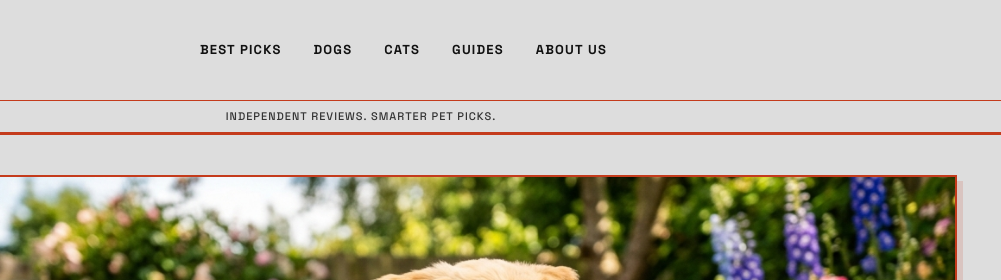
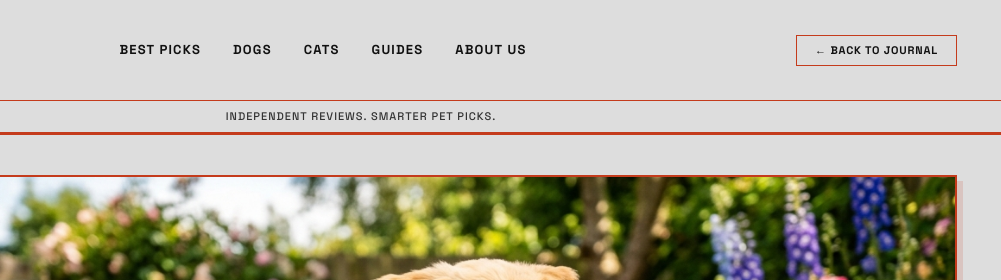
Before and after one commit to hellodework-lang/mvpets, a plain HTML site: page puppy-care.html in a window 1280 px wide. Shown: the top 280 px of the page, 279-1280 px from the left. Drawn offline with nearby package versions, Linux system fonts and the light colour scheme; a web font is replaced by a local one.

Commit message:
Add BACK TO JOURNAL button in puppy-care.html masthead

```diff
--- a/puppy-care.html
+++ b/puppy-care.html
@@ -328,6 +328,11 @@
         <a href="index.html#guides" class="nav-link">GUIDES</a>
         <a href="index.html#how-we-review" class="nav-link">ABOUT US</a>
       </nav>
+
+      <!-- Back Action Button -->
+      <div class="masthead-actions">
+        <a href="index.html" class="btn btn-secondary" style="padding: 9px 18px; font-size: 11px;">&larr; BACK TO JOURNAL</a>
+      </div>
     </div>
 
     <!-- Newspaper Info Strip -->
```
